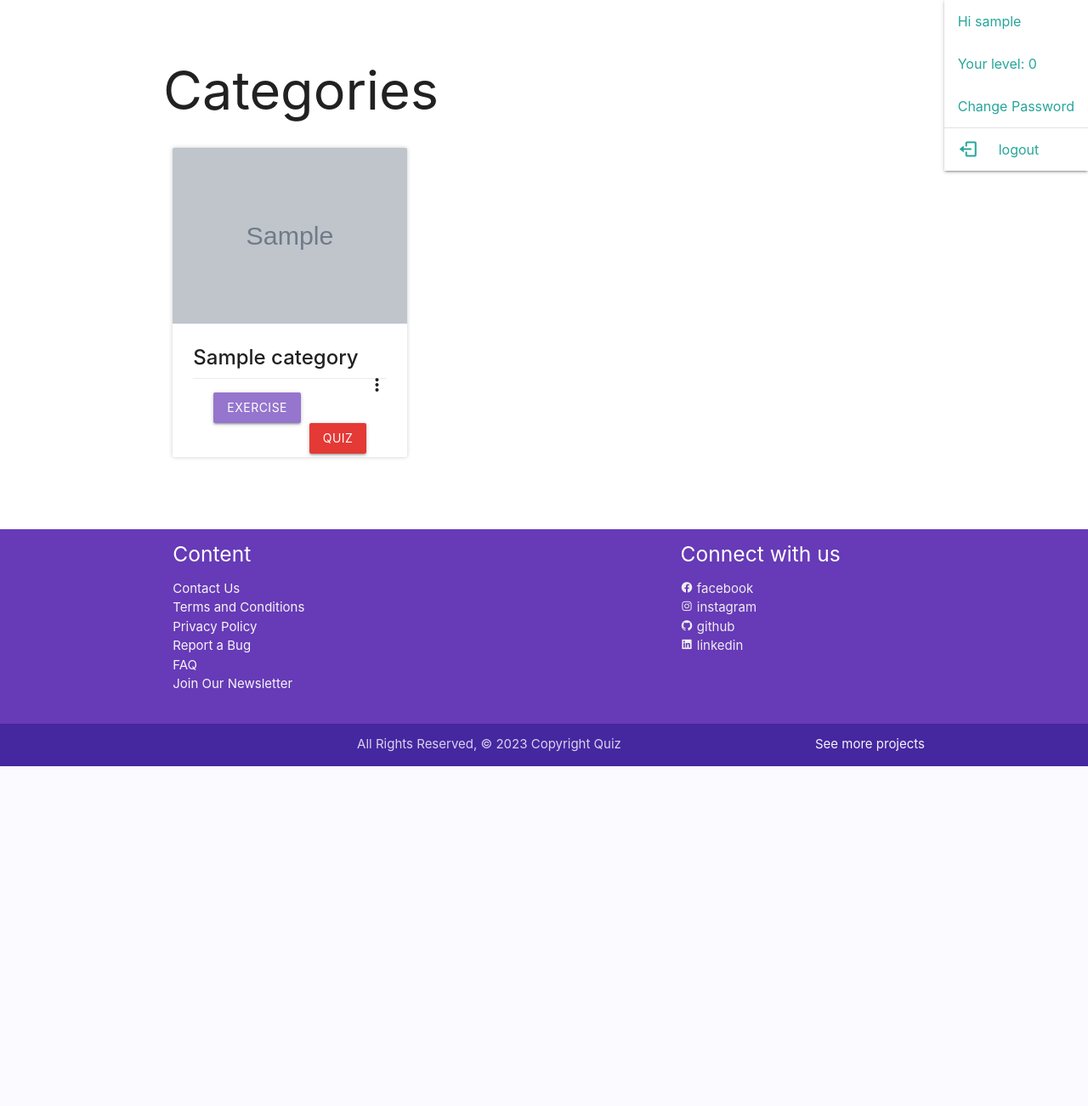
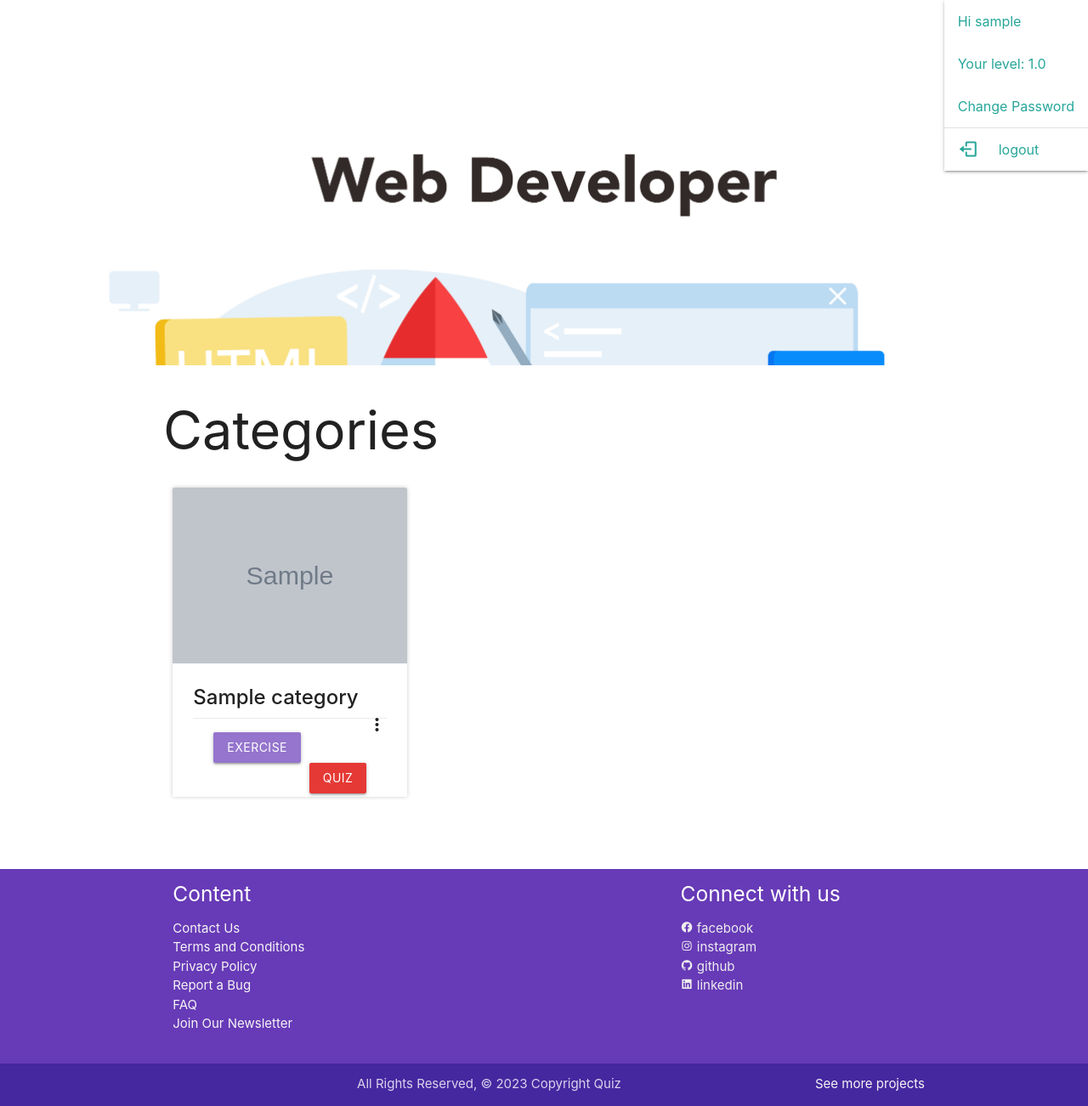
Before and after one commit to hasanmar/Project3, a Django app: page /categories in a window 1280 px wide, after a click on "account_circle". Shown: the part 64-1366 px from the top of the page at 85% size. Before the commit the page ends 966 px from the top, so only its background shows below. Run offline with Django 4.2, Linux system fonts and the light colour scheme; a user stored in the database is signed in; tables that the repository leaves empty hold one stand-in row (values such as "Sample post"); grey boxes marked "Sample" are stand-in pictures.

```diff
--- a/project3/main_app/static/css/style.css
+++ b/project3/main_app/static/css/style.css
@@ -124,3 +124,9 @@ blockquote:hover {
     background-size: cover;
     height: 100vh;
 }
+
+.category-img {
+    background: url('../images/assets/webdeveloper_1.jpg');
+    background-size: cover;
+    height: 50vh;
+}
--- a/project3/main_app/templates/header.html
+++ b/project3/main_app/templates/header.html
@@ -5,8 +5,8 @@
                 <li>&nbsp;&nbsp;<a href="{% url 'home' %}" class="left brand-logo">Quiz website</a></li>
             </ul>
             <ul class="right">
-                <li><a href="">About</a></li>
-                <li><a href="">Learn</a></li>
+                <li><a href="/">About</a></li>
+                <li><a href="/">Learn</a></li>
                 <li><a href="{% url 'categories' %}">Categories</a></li>
                 <li><a href="{% url 'contribute' %}">Contribute</a></li>
                 {% if user.is_authenticated %}
@@ -21,7 +21,7 @@
     </nav>
     <ul id="dropdown1" class="dropdown-content">
         <li><a href="#!">Hi {{user.username}}</a></li>
-        <li><a href="#!">Your level: 0</a></li>
+        <li><a href="#!">Your level: {{user.level}}</a></li>
         <li><a href="#!">Change Password</a></li>
         <li class="divider"></li>
         <li><a href="{% url 'logout' %}"><i class='bx bx-log-out'></i> logout</a></li>
--- a/project3/main_app/templates/main_app/category_list.html
+++ b/project3/main_app/templates/main_app/category_list.html
@@ -2,12 +2,12 @@
 
 {% block content %}
 {% load static %}
-
+<div class="category-img"></div>
 <section class="container" id="Categories">
 <h1> Categories </h1>
 <div class="row">
 {% for i in object_list %}
-  <div class="col s4 m4 l4 m2 mg">
+  <div class="col s4 mg">
     <div class="card z-depth-1">
 
       <div class="card-image waves-effect waves-block waves-light">
@@ -36,9 +36,5 @@
 
 {% endfor %}
 </div>
-
-
-
-
 </section>
 {% endblock %}
--- a/project3/main_app/templates/main_app/quiz.html
+++ b/project3/main_app/templates/main_app/quiz.html
@@ -1,7 +1,8 @@
 {% extends 'base.html' %}
 
 {% block content %}
-<h1>Quiz: {{quiz.first.category}}<span id="timer-display" class="right">90</span></h1>
+<section class="container">
+<h1>Quiz: {{quiz.first.category}}<span id="timer-display" class="right">30</span></h1>
 <div style="display: flex;"><div class="progress">
     <div class="determinate" id="progress-bar" style="width: 0"></div>
 </div><div id="q-id">1/5</div></div>
@@ -53,9 +54,10 @@
 <input type="hidden" name="answer" id="answer">
 <input type="submit" value="&nbsp; submit &nbsp;" class="btn right hide disabled">
 </form>
+</section>
 <script>
     let counter = 0
-    let timer = 90
+    let timer = 30
     let progress = 0
     const lists = document.querySelectorAll('blockquote')
     const all = document.querySelectorAll('*')
```
Also changed, not shown: project3/main_app/templates/main_app/exercise.html (+6 -3 lines).
